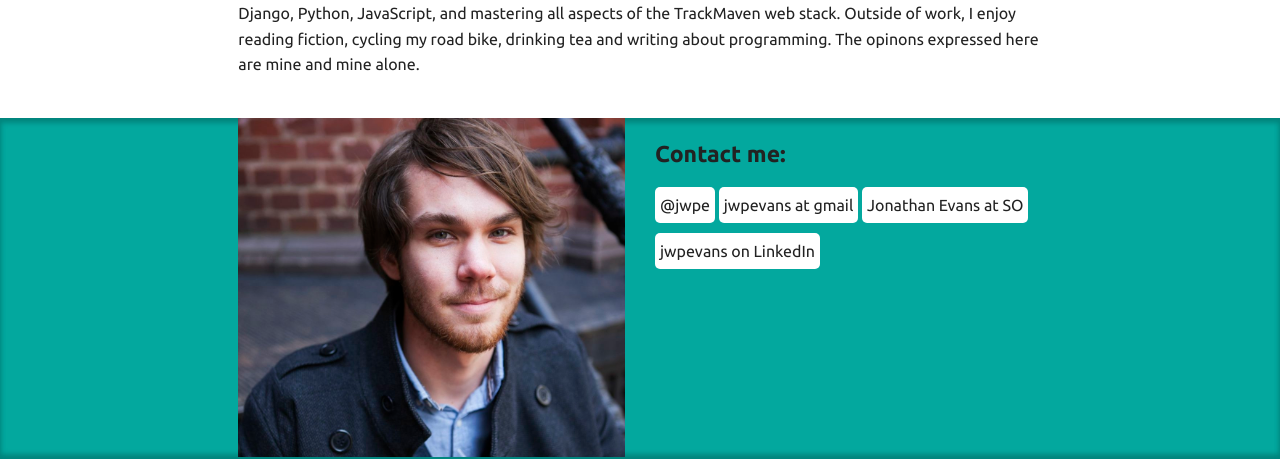
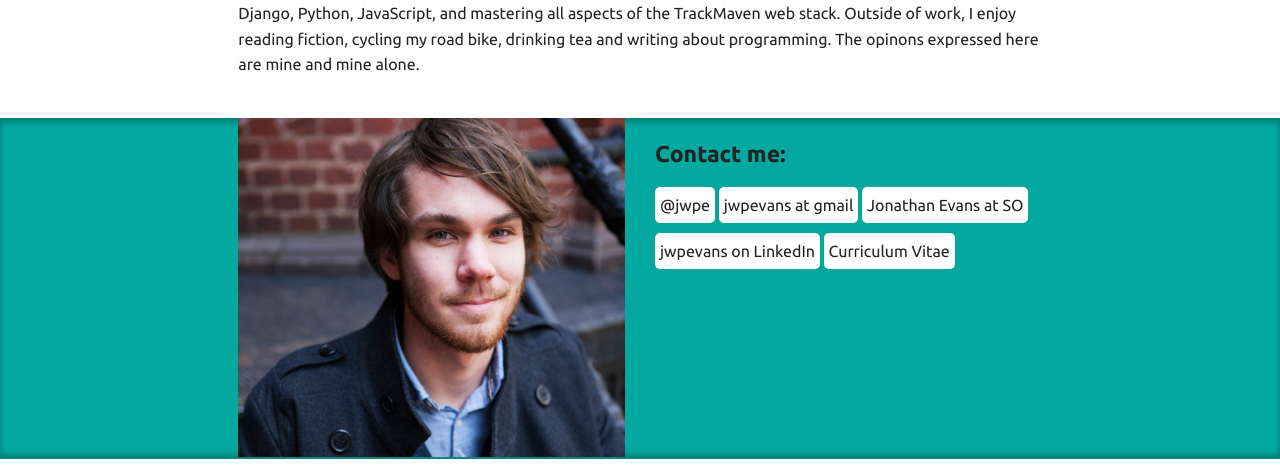
Before and after one commit to Jwpe/jw.pe, a Django app: page /landing/about/ in a window 1280 px wide. Shown: the part 217-685 px from the top of the page. Run offline with Django 3.2, Linux system fonts and the light colour scheme; parts of the project's set-up code (start-up, migrations or seed data) failed here and were passed over; some libraries are stand-ins or nearby versions.

Commit message:
Added CV to about page.

```diff
--- a/jwpevans/apps/landing/templates/landing/about.html
+++ b/jwpevans/apps/landing/templates/landing/about.html
@@ -25,8 +25,9 @@
                         <h4>Contact me:</h4>
                         <a class="category" href="https://twitter.com/jwpe">@jwpe</a>
                         <a class="category">jwpevans at gmail</a>
-                        <a class="category" href="http://stackoverflow.com/users/1423558/jonathan-evans">Jonathan Evans at SO</a>
-                        <a class="category" href="http://uk.linkedin.com/in/jwpevans">jwpevans on LinkedIn</a>
+                        <a class="category" href="https://stackoverflow.com/users/1423558/jonathan-evans">Jonathan Evans at SO</a>
+                        <a class="category" href="https://uk.linkedin.com/in/jwpevans">jwpevans on LinkedIn</a>
+                        <a class="category" href="https://github.com/Jwpe/CV">Curriculum Vitae</a>
                     </div>
                 </div>
             </div>
```
